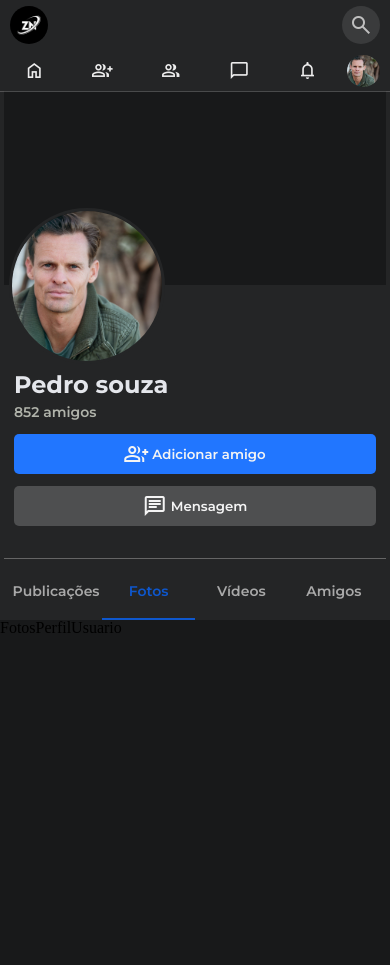
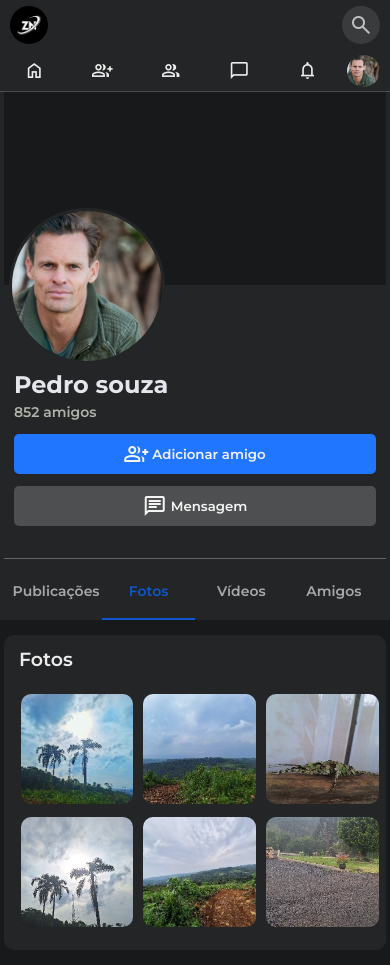
Before and after one commit to tiagozay/zaynet, a React (Create React App) app: page /perfil/fotos in a window 390 px wide. Before the commit the page ends 844 px from the top, so only its background shows below. Built offline with nearby package versions, Linux system fonts and the light colour scheme.

Commit message:
Criando página das fotos do perfil do usuário
Signed-off-by: Tiago zay <tiagozay@gmail.com>

```diff
--- a/src/pages/FotosPerfilUsuario/FotosPerfilUsuario.css
+++ b/src/pages/FotosPerfilUsuario/FotosPerfilUsuario.css
@@ -0,0 +1,66 @@
+#fotosPerfilDoUsuario__page{
+    width: 65%;
+    background-color: #242526;
+    margin: 15px auto;
+    border-radius: 10px;
+    padding: 15px;
+    box-sizing: border-box;
+}
+#fotosPerfilDoUsuario__titulo{
+    font-family: var(--fontePadrao);
+    color: rgb(237, 237, 237);
+    font-size: 19px;
+    font-weight: 600;
+}
+#fotosPerfilDoUsuario__listaDeFotos{
+    display: grid;
+    grid-template-columns: 19% 19% 19% 19% 19%;
+    grid-gap: 10px;
+    padding: 10px;
+    margin-top: 20px;
+}
+#fotosPerfilDoUsuario__listaDeFotos__foto{
+    width: 100%;
+}
+.fotosPerfilDoUsuario__listaDeFotos__foto img{
+    width: 100%;
+    height: 150px;
+    object-fit: cover;
+    object-position: center center;
+    border-radius: 10px;
+}
+@media( max-width: 1120px ){
+    #fotosPerfilDoUsuario__page{
+        width: 85%;
+    }
+}
+@media( max-width: 850px ){
+    #fotosPerfilDoUsuario__page{
+        width: 93%;
+    }
+    #fotosPerfilDoUsuario__listaDeFotos{
+        grid-template-columns: 24% 24% 24% 24%;
+    }
+    .fotosPerfilDoUsuario__listaDeFotos__foto img{
+        height: 130px;
+    }
+}
+@media( max-width: 740px ){
+    #fotosPerfilDoUsuario__page{
+        width: 98%;
+    }
+}
+@media( max-width: 520px ){
+    #fotosPerfilDoUsuario__page{
+        width: 98%;
+    }
+    #fotosPerfilDoUsuario__listaDeFotos{
+        grid-template-columns: 32.32% 32.32% 32.32%;
+        padding: 5px 2px;
+    }
+}
+@media( max-width: 400px ){
+    .fotosPerfilDoUsuario__listaDeFotos__foto img{
+        height: 110px;
+    }
+}
--- a/src/pages/FotosPerfilUsuario/index.tsx
+++ b/src/pages/FotosPerfilUsuario/index.tsx
@@ -1,8 +1,67 @@
 import React from 'react';
 import './FotosPerfilUsuario.css';
+import { MidiaPublicacaoModel } from '../../models/MidiaPublicacaoModel';
+import { useNavigate } from 'react-router-dom';
 
 export default function FotosPerfilUsuario() {
+
+  const navigate = useNavigate();
+
+  //Mock das fotos do usuário logado que futuramente virão de outro lugar, como redux
+  const fotosUsuario = [
+    new MidiaPublicacaoModel(
+      '/imagensDinamicas/publicacoes/imagensNormaisEVideos/pub1.jpg',
+      '/imagensDinamicas/publicacoes/miniaturasDasImagens/pub1.jpg',
+    ),
+    new MidiaPublicacaoModel(
+      '/imagensDinamicas/publicacoes/imagensNormaisEVideos/pub2.jpg',
+      '/imagensDinamicas/publicacoes/miniaturasDasImagens/pub2.jpg',
+    ),
+    new MidiaPublicacaoModel(
+      '/imagensDinamicas/publicacoes/imagensNormaisEVideos/pub3.jpg',
+      '/imagensDinamicas/publicacoes/miniaturasDasImagens/pub3.jpg',
+    ),
+    new MidiaPublicacaoModel(
+      '/imagensDinamicas/publicacoes/imagensNormaisEVideos/pub4.jpg',
+      '/imagensDinamicas/publicacoes/miniaturasDasImagens/pub4.jpg',
+    ),
+    new MidiaPublicacaoModel(
+      '/imagensDinamicas/publicacoes/imagensNormaisEVideos/pub5.jpg',
+      '/imagensDinamicas/publicacoes/miniaturasDasImagens/pub5.jpg',
+    ),
+    new MidiaPublicacaoModel(
+      '/imagensDinamicas/publicacoes/imagensNormaisEVideos/pub6.mp4',
+      '/imagensDinamicas/publicacoes/miniaturasDasImagens/pub6.jpg',
+    )
+  ];
+
+  function aoClicarEmUmaImagem(indice: number) {
+    const info = JSON.stringify(
+      { imagensDoCarrossel: fotosUsuario, indiceImagemInicial: indice }
+    );
+    navigate(`/image/${encodeURIComponent(info)}`);
+  }
+
+
   return (
-    <div>FotosPerfilUsuario</div>
+    <section id="fotosPerfilDoUsuario__page">
+      <h3 id="fotosPerfilDoUsuario__titulo">Fotos</h3>
+      <ul id='fotosPerfilDoUsuario__listaDeFotos'>
+
+        {
+          fotosUsuario.map((foto, index) => {
+            return (
+              <li className='fotosPerfilDoUsuario__listaDeFotos__foto' key={index}>
+                <img
+                  src={foto.caminhoMidiaMiniatura}
+                  alt="Foto usuário"
+                  onClick={() => aoClicarEmUmaImagem(index)}
+                />
+              </li>
+            )
+          })
+        }
+      </ul>
+    </section>
   )
 }
```
